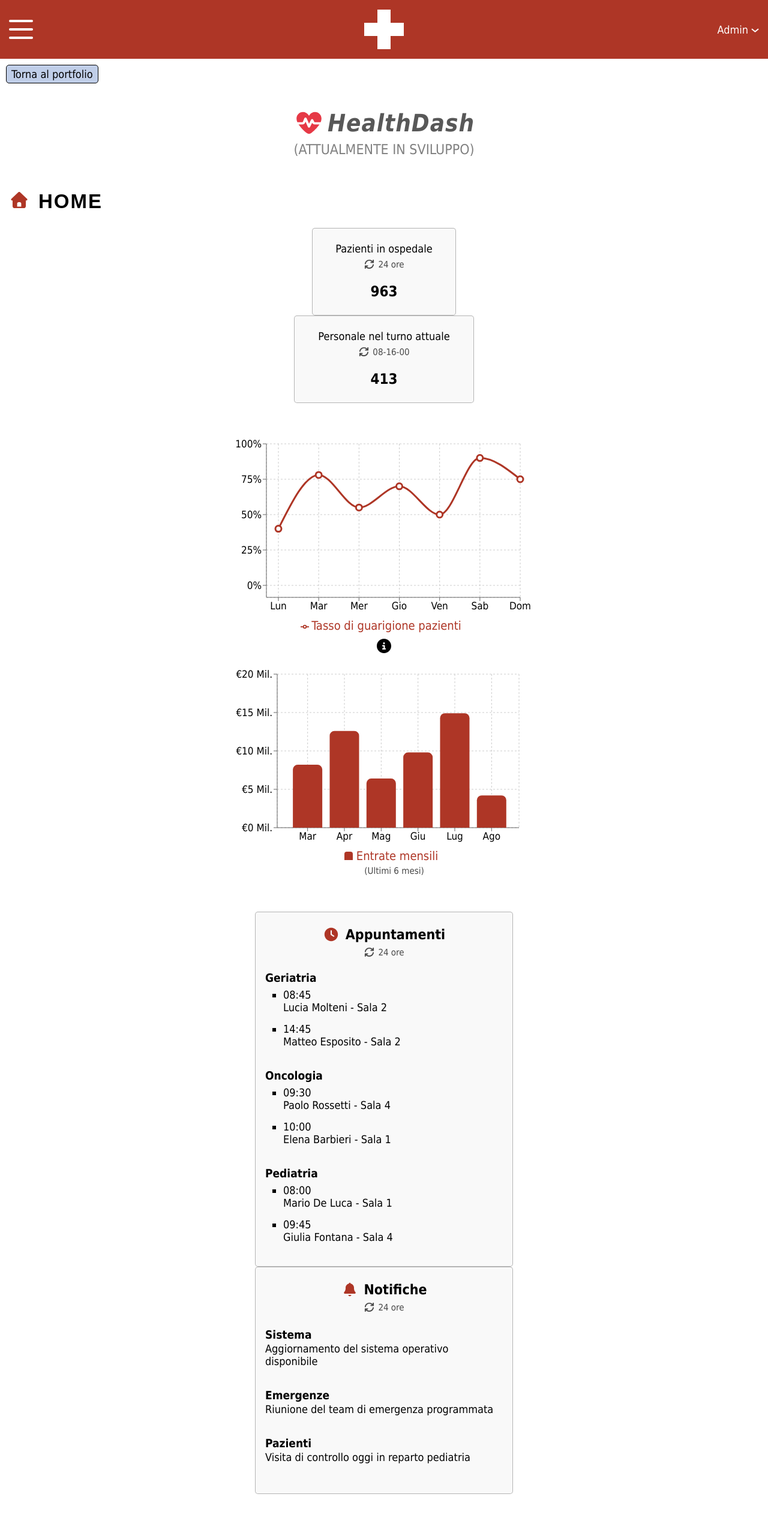
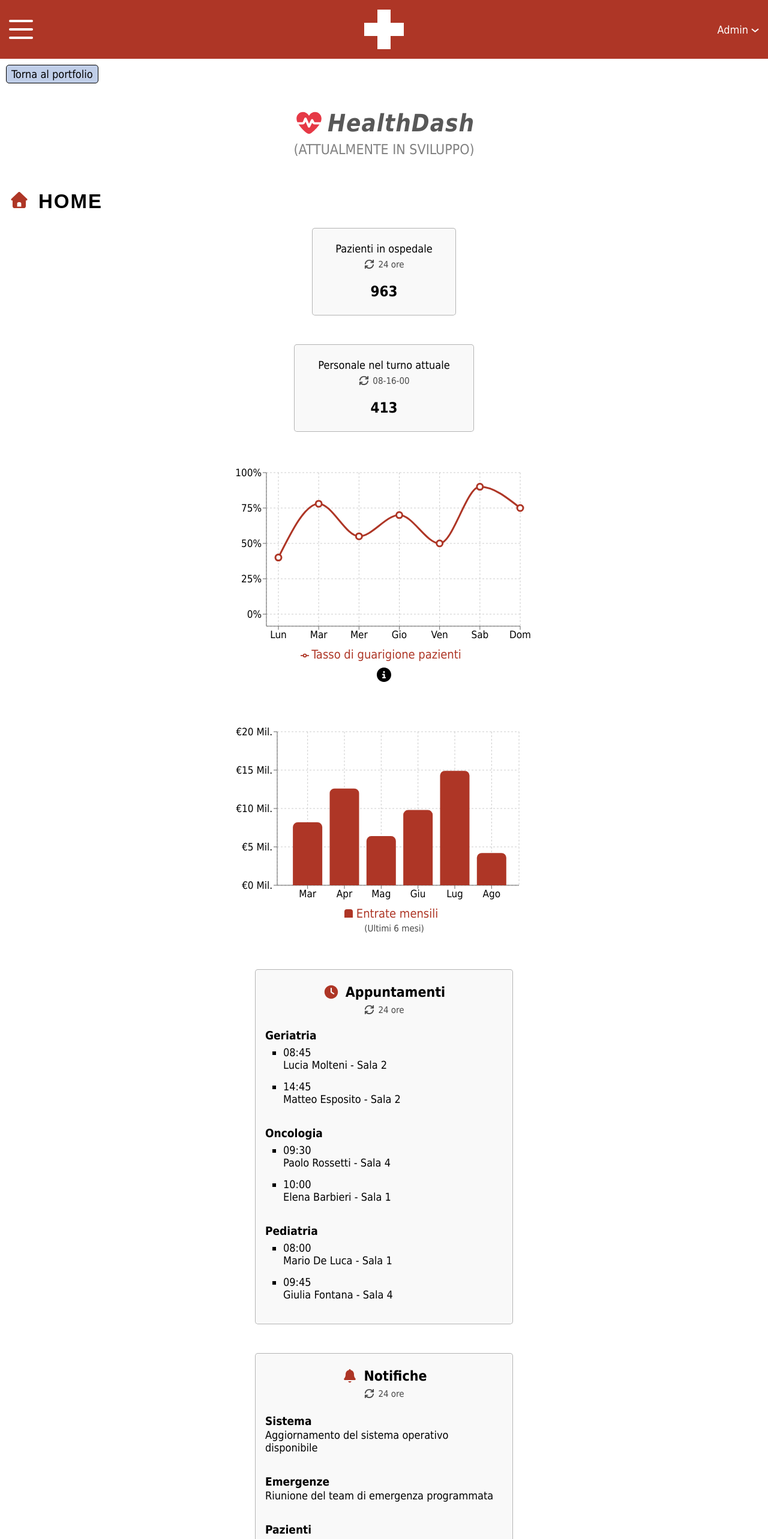
Before and after one commit to stefano-webdev/HealthDash, a React (Vite) app: page / in a window 1280 px wide. Shown: the top 2566 px of the page at 60% size. Built offline with nearby package versions, Linux system fonts and the light colour scheme.

Commit message:
Updated name of a flex class

```diff
--- a/src/components/Home/Home.tsx
+++ b/src/components/Home/Home.tsx
@@ -28,17 +28,17 @@ function Home() {
                 <h2>HOME</h2>
             </div>
             <div id="homeRouteCont">
-                <div className="flexGroupDesktop">
+                <div className="flexGroup">
                     <PatientsToday />
                     <StaffToday />
                 </div>
 
-                <div className="flexGroupDesktop">
+                <div className="flexGroup">
                     <WeeklyPatients />
                     <MonthlyRevenueChart />
                 </div>
 
-                <div className="flexGroupDesktop">
+                <div className="flexGroup">
                     <Appointments />
                     <Notifications />
                 </div>
```
